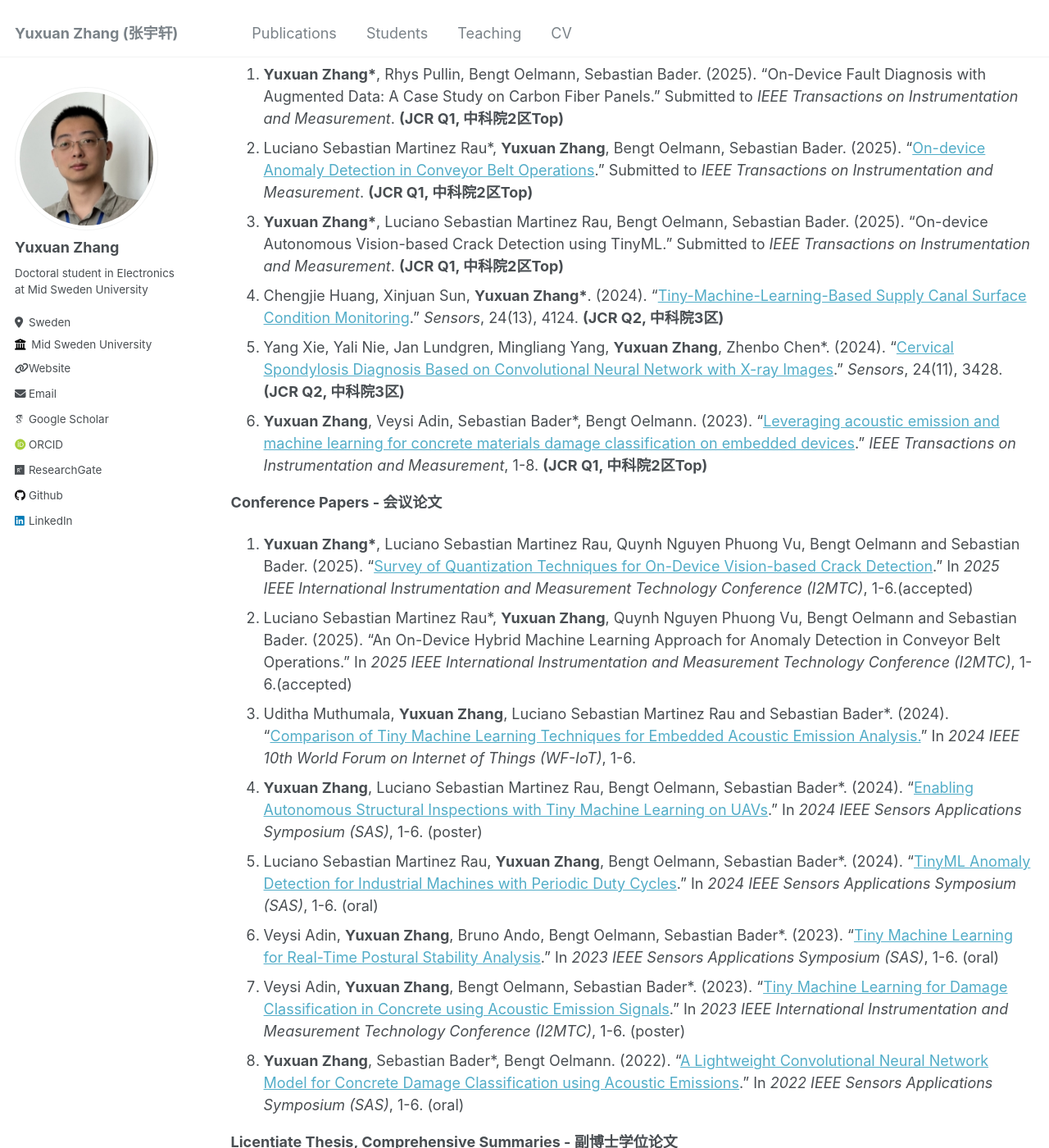
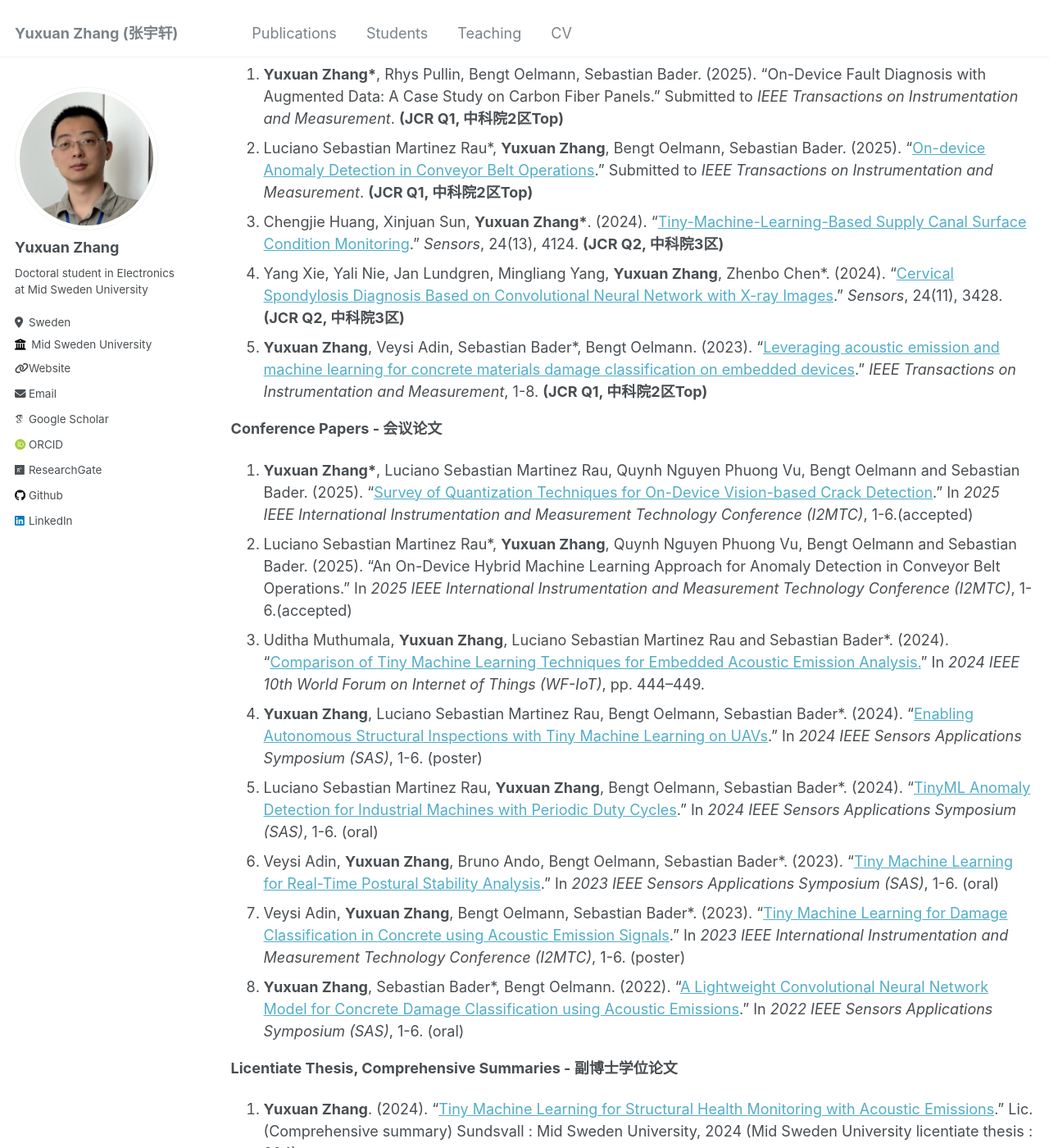
Before and after one commit to YuxuanZhang-96/YuxuanZhang-96.github.io, a Jekyll site: the page built from _pages/cv.md, in a window 1280 px wide and 1400 px high, scrolled down 790 px. Shown: the whole window at 82% size. Built offline with Jekyll 4.4.1, drawn with Linux system fonts in a browser that asks for light colours; some web fonts are replaced.

Commit message:
Update cv.md

```diff
--- a/_pages/cv.md
+++ b/_pages/cv.md
@@ -36,15 +36,14 @@ Publications - 文章发表
 __Journal Papers - 期刊论文        --------        *Corresponding author-通信作者__
 1. __Yuxuan Zhang*__, Rhys Pullin, Bengt Oelmann, Sebastian Bader. (2025). "On-Device Fault Diagnosis with Augmented Data: A Case Study on Carbon Fiber Panels." Submitted to _IEEE Transactions on Instrumentation and Measurement_. __(JCR Q1, 中科院2区Top)__
 2. Luciano Sebastian Martinez Rau*, __Yuxuan Zhang__, Bengt Oelmann, Sebastian Bader. (2025). "[On-device Anomaly Detection in Conveyor Belt Operations](https://arxiv.org/abs/2411.10729)." Submitted to _IEEE Transactions on Instrumentation and Measurement_. __(JCR Q1, 中科院2区Top)__
-3. __Yuxuan Zhang*__, Luciano Sebastian Martinez Rau, Bengt Oelmann, Sebastian Bader. (2025). "On-device Autonomous Vision-based Crack Detection using TinyML." Submitted to _IEEE Transactions on Instrumentation and Measurement_. __(JCR Q1, 中科院2区Top)__
-4. Chengjie Huang, Xinjuan Sun, __Yuxuan Zhang*__. (2024). "[Tiny-Machine-Learning-Based Supply Canal Surface Condition Monitoring](https://www.mdpi.com/1424-8220/24/13/4124)." _Sensors_, 24(13), 4124. __(JCR Q2, 中科院3区)__
-5. Yang Xie, Yali Nie, Jan Lundgren, Mingliang Yang, __Yuxuan Zhang__, Zhenbo Chen*. (2024). "[Cervical Spondylosis Diagnosis Based on Convolutional Neural Network with X-ray Images](https://www.mdpi.com/1424-8220/24/11/3428)." _Sensors_, 24(11), 3428. __(JCR Q2, 中科院3区)__
-6. __Yuxuan Zhang__, Veysi Adin, Sebastian Bader*, Bengt Oelmann. (2023). "[Leveraging acoustic emission and machine learning for concrete materials damage classification on embedded devices](https://ieeexplore.ieee.org/document/10227301)." _IEEE Transactions on Instrumentation and Measurement_, 1-8. __(JCR Q1, 中科院2区Top)__
+3. Chengjie Huang, Xinjuan Sun, __Yuxuan Zhang*__. (2024). "[Tiny-Machine-Learning-Based Supply Canal Surface Condition Monitoring](https://www.mdpi.com/1424-8220/24/13/4124)." _Sensors_, 24(13), 4124. __(JCR Q2, 中科院3区)__
+4. Yang Xie, Yali Nie, Jan Lundgren, Mingliang Yang, __Yuxuan Zhang__, Zhenbo Chen*. (2024). "[Cervical Spondylosis Diagnosis Based on Convolutional Neural Network with X-ray Images](https://www.mdpi.com/1424-8220/24/11/3428)." _Sensors_, 24(11), 3428. __(JCR Q2, 中科院3区)__
+5. __Yuxuan Zhang__, Veysi Adin, Sebastian Bader*, Bengt Oelmann. (2023). "[Leveraging acoustic emission and machine learning for concrete materials damage classification on embedded devices](https://ieeexplore.ieee.org/document/10227301)." _IEEE Transactions on Instrumentation and Measurement_, 1-8. __(JCR Q1, 中科院2区Top)__
 
 __Conference Papers - 会议论文__
 1. __Yuxuan Zhang*__, Luciano Sebastian Martinez Rau, Quynh Nguyen Phuong Vu, Bengt Oelmann and Sebastian Bader. (2025). "[Survey of Quantization Techniques for On-Device Vision-based Crack Detection](https://arxiv.org/abs/2502.02269)." In _2025 IEEE International Instrumentation and Measurement Technology Conference (I2MTC)_, 1-6.(accepted)
 2. Luciano Sebastian Martinez Rau*, __Yuxuan Zhang__, Quynh Nguyen Phuong Vu, Bengt Oelmann and Sebastian Bader. (2025). "An On-Device Hybrid Machine Learning Approach for Anomaly Detection in Conveyor Belt Operations." In _2025 IEEE International Instrumentation and Measurement Technology Conference (I2MTC)_, 1-6.(accepted)
-3. Uditha Muthumala, __Yuxuan Zhang__, Luciano Sebastian Martinez Rau and Sebastian Bader*. (2024). "[Comparison of Tiny Machine Learning Techniques for Embedded Acoustic Emission Analysis.](https://ieeexplore.ieee.org/document/10811219)" In _2024 IEEE 10th World Forum on Internet of Things (WF-IoT)_, 1-6.
+3. Uditha Muthumala, __Yuxuan Zhang__, Luciano Sebastian Martinez Rau and Sebastian Bader*. (2024). "[Comparison of Tiny Machine Learning Techniques for Embedded Acoustic Emission Analysis.](https://ieeexplore.ieee.org/document/10811219)" In _2024 IEEE 10th World Forum on Internet of Things (WF-IoT)_, pp. 444–449.
 4. __Yuxuan Zhang__, Luciano Sebastian Martinez Rau, Bengt Oelmann, Sebastian Bader*. (2024). "[Enabling Autonomous Structural Inspections with Tiny Machine Learning on UAVs](https://ieeexplore.ieee.org/document/10636583)." In _2024 IEEE Sensors Applications Symposium (SAS)_, 1-6. (poster)
 5. Luciano Sebastian Martinez Rau, __Yuxuan Zhang__, Bengt Oelmann, Sebastian Bader*. (2024). "[TinyML Anomaly Detection for Industrial Machines with Periodic Duty Cycles](https://ieeexplore.ieee.org/document/10636584)." In _2024 IEEE Sensors Applications Symposium (SAS)_, 1-6. (oral)
 6. Veysi Adin, __Yuxuan Zhang__, Bruno Ando, Bengt Oelmann, Sebastian Bader*. (2023). "[Tiny Machine Learning for Real-Time Postural Stability Analysis](https://ieeexplore.ieee.org/document/10254126)." In _2023 IEEE Sensors Applications Symposium (SAS)_, 1-6. (oral)
```
